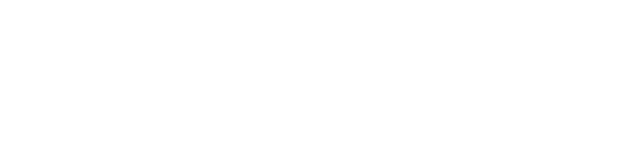
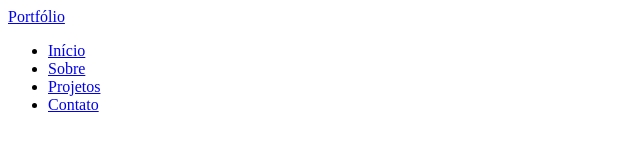
Before and after one commit to AlbertoDuranFilho/portfolio_gen, a plain HTML site: page index.html in a window 1280 px wide. Shown: the whole page, without its empty margins (0-640 px from the left). Drawn offline with Linux system fonts and the light colour scheme.

Commit message:
:spakles: feat: Adicionando o cabeçalho da página

```diff
--- a/index.html
+++ b/index.html
@@ -20,6 +20,24 @@
     <title>Portfólio Generation Brasil</title>
 </head>
 <body>
+  <!-- Cabeçalho da página (header)  -->
+  <header>
+    <div class="menu-content">
 
+      <!-- TÍTULO -->
+      <a href="index.html" id="titulo">Portfólio</a>
+
+      <!-- MENU -->
+      <nav class="menu-list">
+        <ul>
+          <li><a href="#hero">Início</a></li>
+          <li><a href="#about">Sobre</a></li>
+          <li><a href="#projects">Projetos</a></li>
+          <li><a href="contact">Contato</a></li>
+        </ul>
+      </nav>
+
+    </div>
+  </header>
 </body>
 </html>
```
